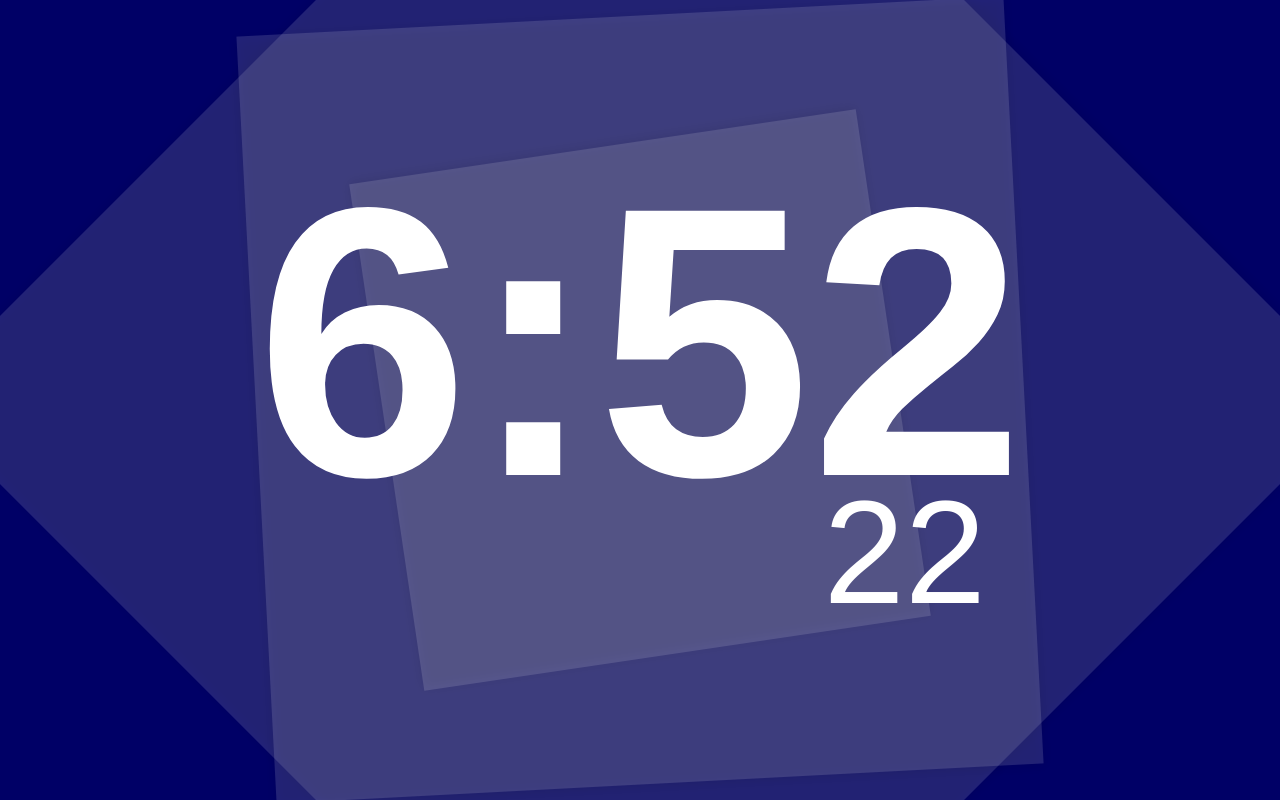
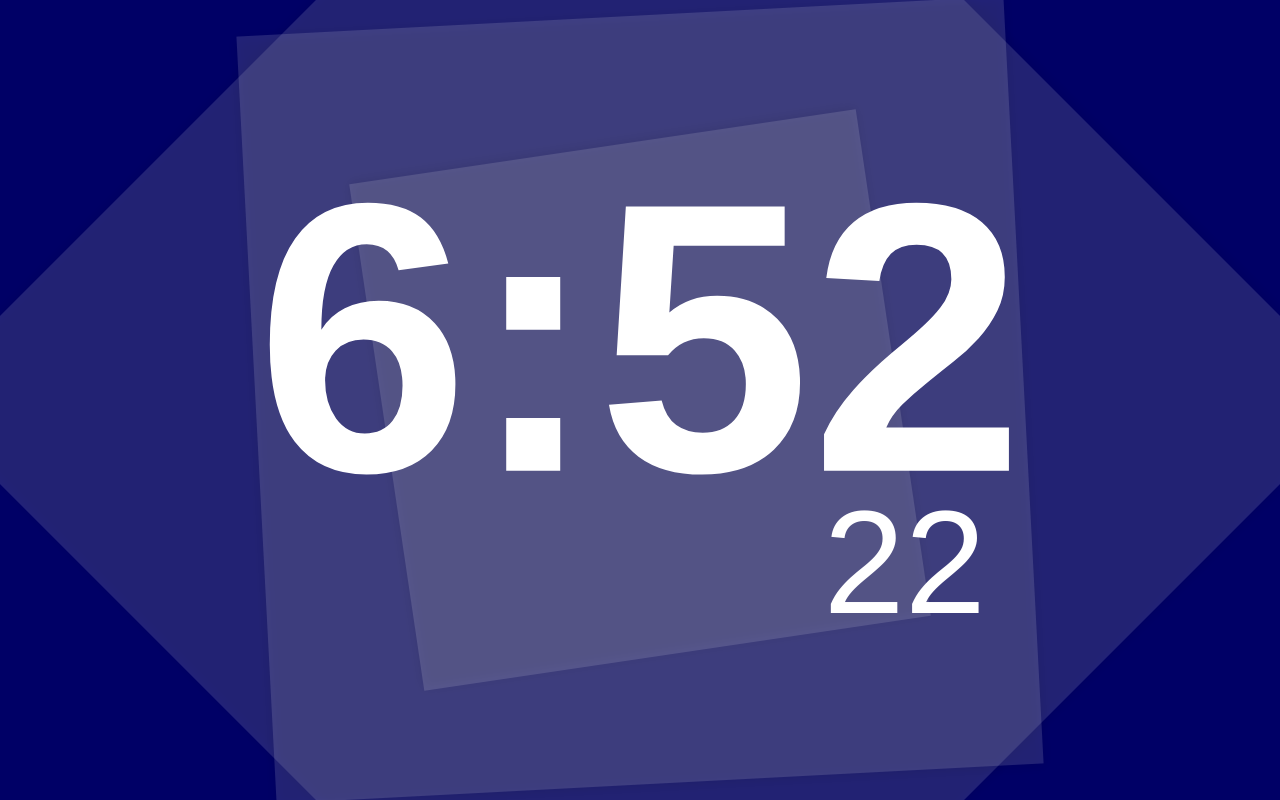
Before and after one commit to ltlapy/html-screenclock, a plain HTML site: page index.html in a window 1280 px wide. Shown: the top 800 px of the page. Drawn offline with Linux system fonts and the light colour scheme.

Commit message:
Modify line-height of clock text

```diff
--- a/index.css
+++ b/index.css
@@ -32,7 +32,7 @@ body {
     overflow: visible;
 }
 .clock_text > * {
-    line-height: 80%;
+    line-height: 85%;
     /* border: 1px solid white; */
 }
 .clock_text > #clocktxt_sc {
```
